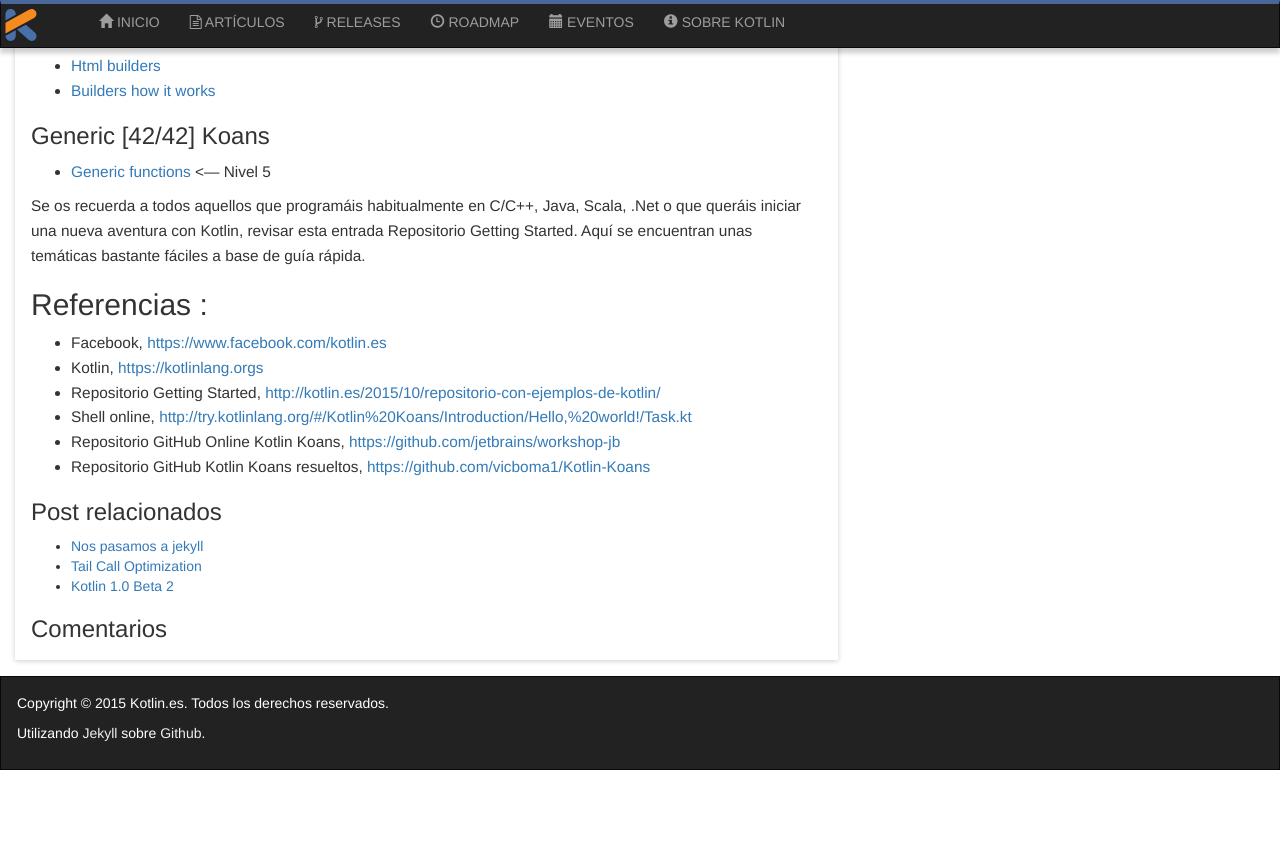
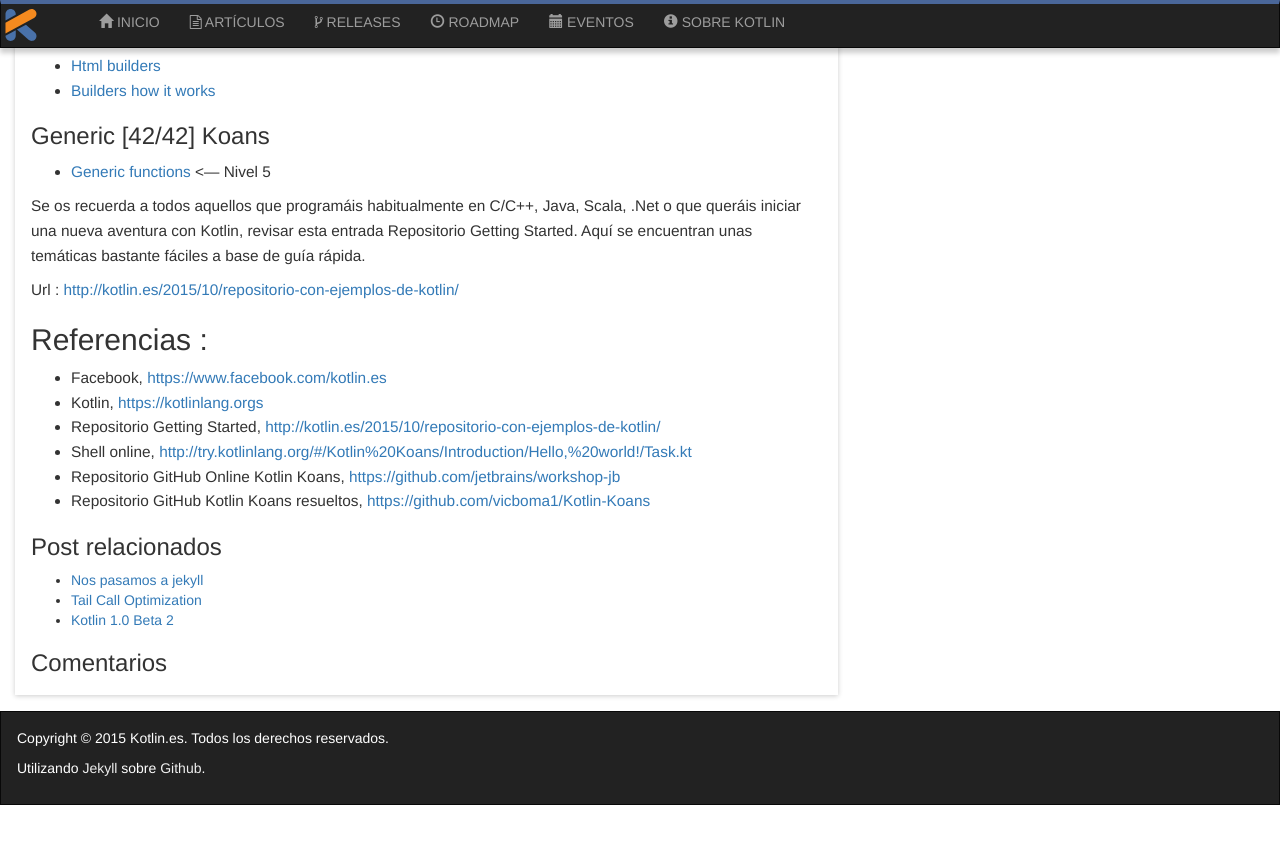
Before and after one commit to kotlin-es/kotlin.es, a Jekyll site: the page built from _posts/extra/2015-11-19-kotlin-koans.markdown, in a window 1280 px wide and 900 px high, scrolled down 3828 px. Shown: the top 844 px of the window. Built offline with Jekyll 4.4.1, drawn with Linux system fonts in a browser that asks for light colours; comment, search, counter and statistics services are not loaded.

Commit message:
add Url repositorio getting started

```diff
--- a/_posts/extra/2015-11-19-kotlin-koans.markdown
+++ b/_posts/extra/2015-11-19-kotlin-koans.markdown
@@ -117,7 +117,11 @@ A continuación te dejamos los indices del repositorio:
 * [Generic functions](https://github.com/vicboma1/Kotlin-Koans#generic-functions){:target="_blank"}  <--- Nivel 5
 
 
-Se os recuerda a todos aquellos que programáis habitualmente en C/C++, Java, Scala, .Net o que queráis iniciar una nueva aventura con Kotlin, revisar esta entrada Repositorio Getting Started. Aquí se encuentran unas temáticas bastante fáciles a base de guía rápida.
+Se os recuerda a todos aquellos que programáis habitualmente en C/C++, Java, Scala, .Net o que queráis iniciar una nueva aventura con Kotlin, revisar esta entrada Repositorio Getting Started.
+Aquí se encuentran unas temáticas bastante fáciles a base de guía rápida.
+
+Url : [http://kotlin.es/2015/10/repositorio-con-ejemplos-de-kotlin/](http://kotlin.es/2015/10/repositorio-con-ejemplos-de-kotlin/){:target="_blank"}
+
 
 ## Referencias :
 
```
